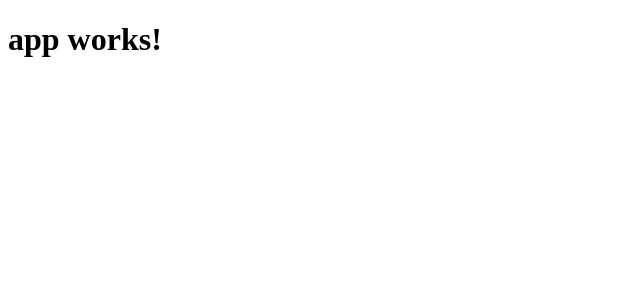
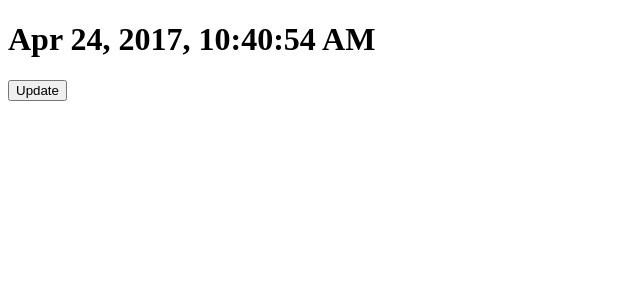
Before and after one commit to wallowallo/clock-ngrx, an Angular app: page / in a window 1280 px wide. Shown: the top 300 px of the page, without its empty margins (0-640 px from the left). Built offline with nearby package versions, Linux system fonts and the light colour scheme.

Commit message:
clock that adds time every second and cna be given a second

```diff
--- a/package.json
+++ b/package.json
@@ -22,7 +22,7 @@
     "@angular/router": "^4.0.0",
     "core-js": "^2.4.1",
     "rxjs": "^5.1.0",
-    "zone.js": "^0.8.4"
+    "zone.js": "^0.8.5"
   },
   "devDependencies": {
     "@angular/cli": "1.0.0",
--- a/src/app/app.component.html
+++ b/src/app/app.component.html
@@ -1,3 +1,5 @@
 <h1>
-  {{title}}
+  {{clock | async | date:'medium'}}
 </h1>
+
+<button (click)="click$.next()">Update</button>
--- a/src/app/app.component.ts
+++ b/src/app/app.component.ts
@@ -1,4 +1,12 @@
 import { Component } from '@angular/core';
+import { Observable } from 'rxjs/Observable';
+import { Subject } from 'rxjs/Subject';
+import 'rxjs/add/observable/interval';
+import 'rxjs/add/operator/map';
+import 'rxjs/add/observable/merge';
+import 'rxjs/add/operator/startWith';
+import 'rxjs/add/operator/scan';
+
 
 @Component({
   selector: 'app-root',
@@ -6,5 +14,21 @@ import { Component } from '@angular/core';
   styleUrls: ['./app.component.css']
 })
 export class AppComponent {
-  title = 'app works!';
+  click$ = new Subject();
+
+  clock;
+
+  constructor() {
+    this.clock = Observable.merge(
+      this.click$,
+      Observable.interval(1000)
+    )
+      .startWith(new Date())
+      .scan((acc: Date, curr)=> {
+             const date = new Date(acc.getTime());
+             date.setSeconds(date.getSeconds() + 1);
+
+             return date;
+      });
+  }
 }
```
